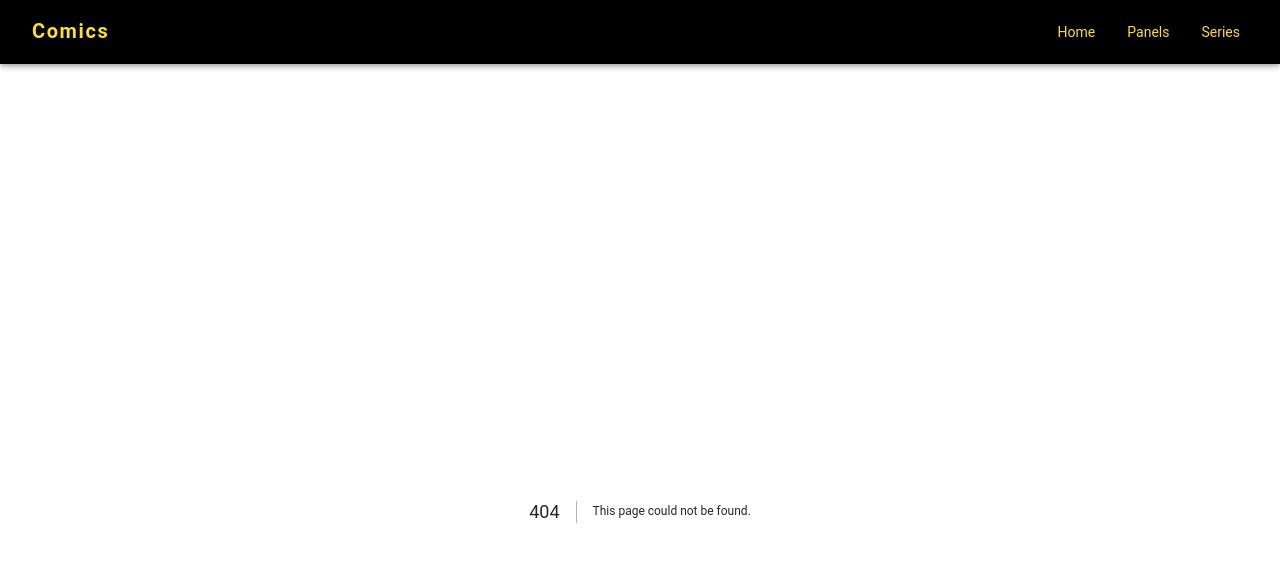
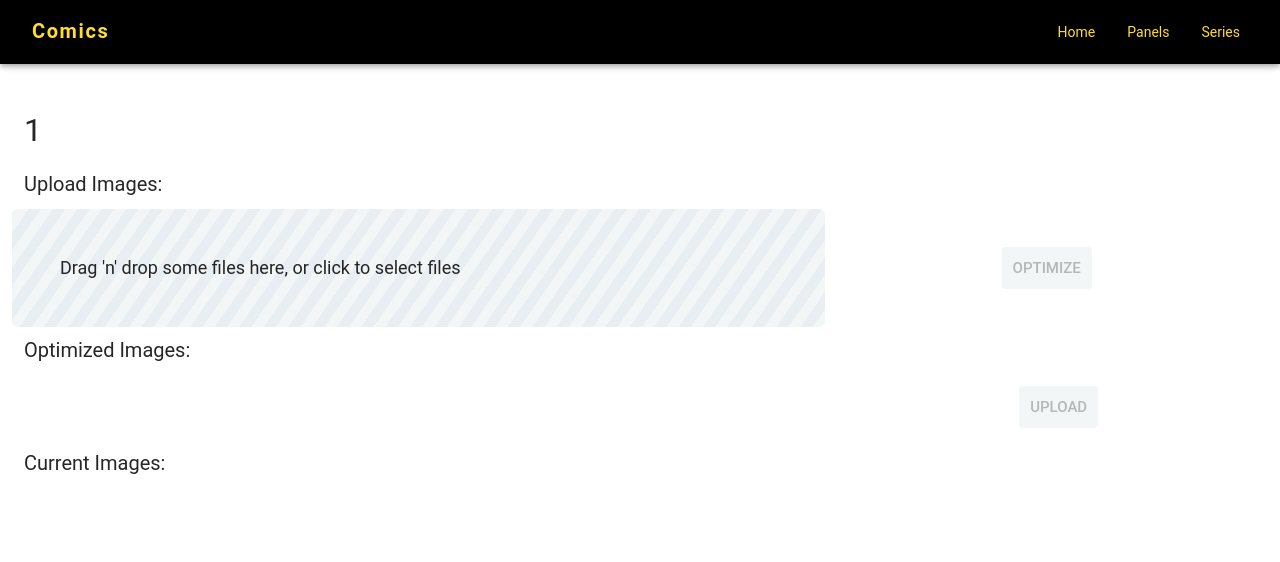
Before and after one commit to kaplantm/next-js-my-comics, a Next.js app: page /panels/1/debug/edit/images in a window 1280 px wide. Before the commit this address had no page. Shown: the top 562 px of the page. Built offline with nearby package versions, Linux system fonts and the light colour scheme.

Commit message:
add panels edit page

```diff
--- a/pages/api/optimize-images.ts
+++ b/pages/api/optimize-images.ts
@@ -1,6 +1,6 @@
 import { runMiddleware } from "@lib/utils/api-middleware";
 import { ensureDirectoryExistence } from "@lib/utils/static-comics/utils";
-import multer, { memoryStorage } from "multer";
+import multer from "multer";
 import { optimize } from "../../scripts/image-optimization/utils";
 
 const inputOutputDir = "public/image-optimization/input-output";
@@ -35,10 +35,9 @@
     ensureDirectoryExistence(`${req.multerDestination}/newFile.png`);
     await runMiddleware(req, res, multerInstance.array("images", 30));
 
-    console.log({ body: req.body, files: req.files });
     const optimizedResult = await optimize(
       `/${req.multerDestination}`,
-      1500,
+      parseInt(req.body?.maxDimension) || 1500,
       500000
     );
     console.log({ optimizedResult });
--- /dev/null
+++ b/pages/panels/[category]/debug/edit/images.tsx
@@ -0,0 +1,39 @@
+import {
+  getPanelCategories,
+  getPanelsInCategory,
+} from "@lib/utils/static-comics/utils";
+import React from "react";
+import Panels from "@page-containers/panels/category";
+import DebugAddImages from "@page-containers/debug-add-images";
+
+// TODO: arrows to move to next image
+const PanelsCategoryPage = (props) => (
+  <DebugAddImages {...props} maxDimension={100} />
+);
+
+export const getStaticPaths = async () => {
+  const paths = (await getPanelCategories()).map((category) => ({
+    params: { category },
+  }));
+  return {
+    paths,
+    fallback: false,
+  };
+};
+
+export async function getStaticProps({
+  params,
+}: {
+  params: { category: string };
+}) {
+  const imagePaths = await getPanelsInCategory(params.category);
+
+  return {
+    props: {
+      params,
+      imagePaths,
+    },
+  };
+}
+
+export default PanelsCategoryPage;
--- a/public/static/panels/ears/images.json
+++ b/public/static/panels/ears/images.json
@@ -4,5 +4,5 @@
   "Batman Volume 1/batman_1_529_4_175x467.jpeg",
   "Batman Volume 1/batman_1_529_587x502.jpeg",
   "Batman Shadow of the Bat/shadow of the bat 48 1_354x800.jpeg",
-  "Batman Legends of the Dark Knight Volume 1/Batman Legends of the Dark Knight 119 1_IMG_0451_352x800.jpeg"
+  "Batman Legends of the Dark Knight Volume 1/Batman Legends of the Dark Knight Volume 1_119_IMG_0451_352x800.jpeg"
 ]
--- a/src/page-containers/debug-add-images/index.tsx
+++ b/src/page-containers/debug-add-images/index.tsx
@@ -10,21 +10,20 @@
 import useStyles from "./use-styles";
 
 const DebugAddImages = ({
-  seriesTitles,
-  allArcs,
   issue,
   series,
-  params = { series: null, issueNumber: null },
-  editMode,
+  params = { series: null, issueNumber: null, category: null },
+  imagePaths: imagePathsProp,
+  maxDimension = 1500,
 }: {
-  seriesTitles: string[];
-  allArcs: string[];
   issue?: ComicWithMetadata;
   series?: ComicWithMetadata;
-  params?: ComicPageParams;
-  editMode?: boolean;
+  params?: ComicPageParams & { category: string };
+  imagePaths?: string[];
+  maxDimension?: number;
 }) => {
   const classes = useStyles();
+  const isCategory = !!params.category;
   const [submissionInProgress, setSubmissionInProgress] = useState(false);
   const [optimizeFormError, setOptimizeFormError] = useState(null);
   const [uploadFormError, setUploadFormError] = useState(null);
@@ -34,11 +33,10 @@
     [key: string]: string | Blob;
   }>({});
   const filesToOptimize = Object.values(filesToOptimizeData);
-  const { frontMatter, description, imagePaths } =
-    issue?.comic || series?.comic || {};
+  const { frontMatter, imagePaths } = issue?.comic ||
+    series?.comic || { imagePaths: imagePathsProp, fontMatter: null };
   const formRef = React.useRef<HTMLFormElement | null>(null);
   const [savedImagePaths, setSavedImagePaths] = useState(imagePaths);
-  const { title, start, end, arc, link } = frontMatter || ({} as any);
   const onDrop = useCallback((acceptedFiles) => {
     const newFileData = acceptedFiles.reduce((acc, val) => {
       acc[val.name] = val;
@@ -55,6 +53,7 @@
 
     const formData = new FormData();
     filesToOptimize.forEach((file) => formData.append("images", file as any));
+    formData.append("maxDimension", maxDimension);
 
     const result = await appAxios({
       method: "post",
@@ -82,10 +81,12 @@
 
   async function onImageUpload() {
     setSubmissionInProgress(false);
-    const seriesPath = `/static/series/${params.series}`;
+    const categoryPath = isCategory
+      ? `/static/panels/${params.category}`
+      : `/static/series/${params.series}`;
     const jsonPath = !!issue
-      ? `${seriesPath}/issues/${params.issueNumber}/images.json`
-      : `${seriesPath}/images.json`;
+      ? `${categoryPath}/issues/${params.issueNumber}/images.json`
+      : `${categoryPath}/images.json`;
     console.log({ jsonPath, issue });
     const result = await appAxios({
       method: "post",
@@ -95,7 +96,7 @@
         paths: optimizedFilePaths,
         folder: params.issueNumber
           ? `${params.series}/${params.issueNumber}`
-          : params.series,
+          : params.category || params.series,
         jsonPath,
       },
     });
@@ -129,7 +130,7 @@
         <Grid item xs={12}>
           <Typography variant="h4">{params.series}</Typography>
           <Typography variant="h1">
-            {params.issueNumber} {title}
+            {params.category} {params.issueNumber} {frontMatter?.title}
           </Typography>
         </Grid>
         <Grid item xs={12}>
```
Also changed, not shown: pages/debug/new.tsx (renamed from pages/debug/add-comic.tsx), pages/panels/[category]/index.tsx (renamed from pages/panels/[category].tsx), 1 other file (tests, documents, lock files or other folders).
